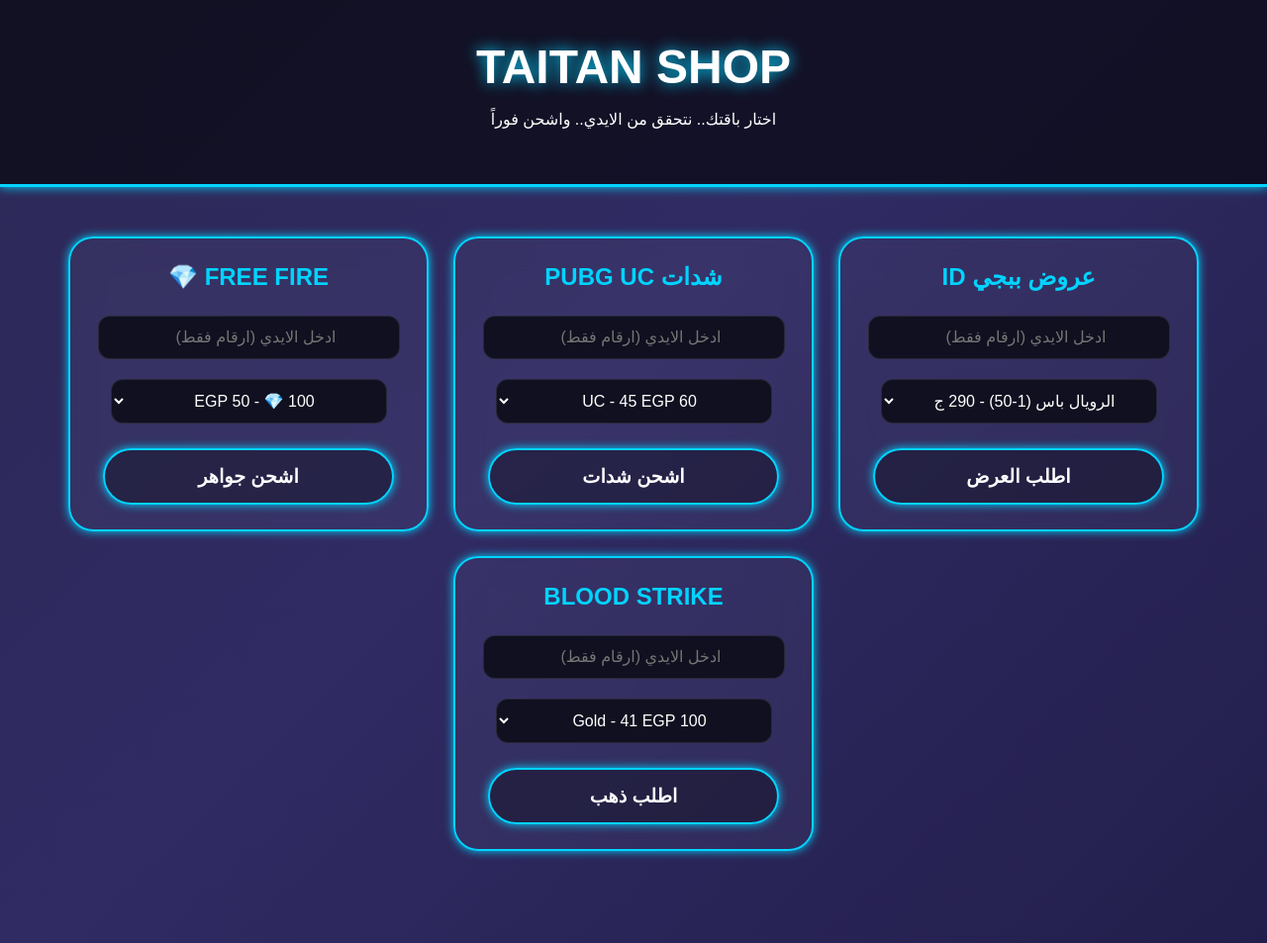
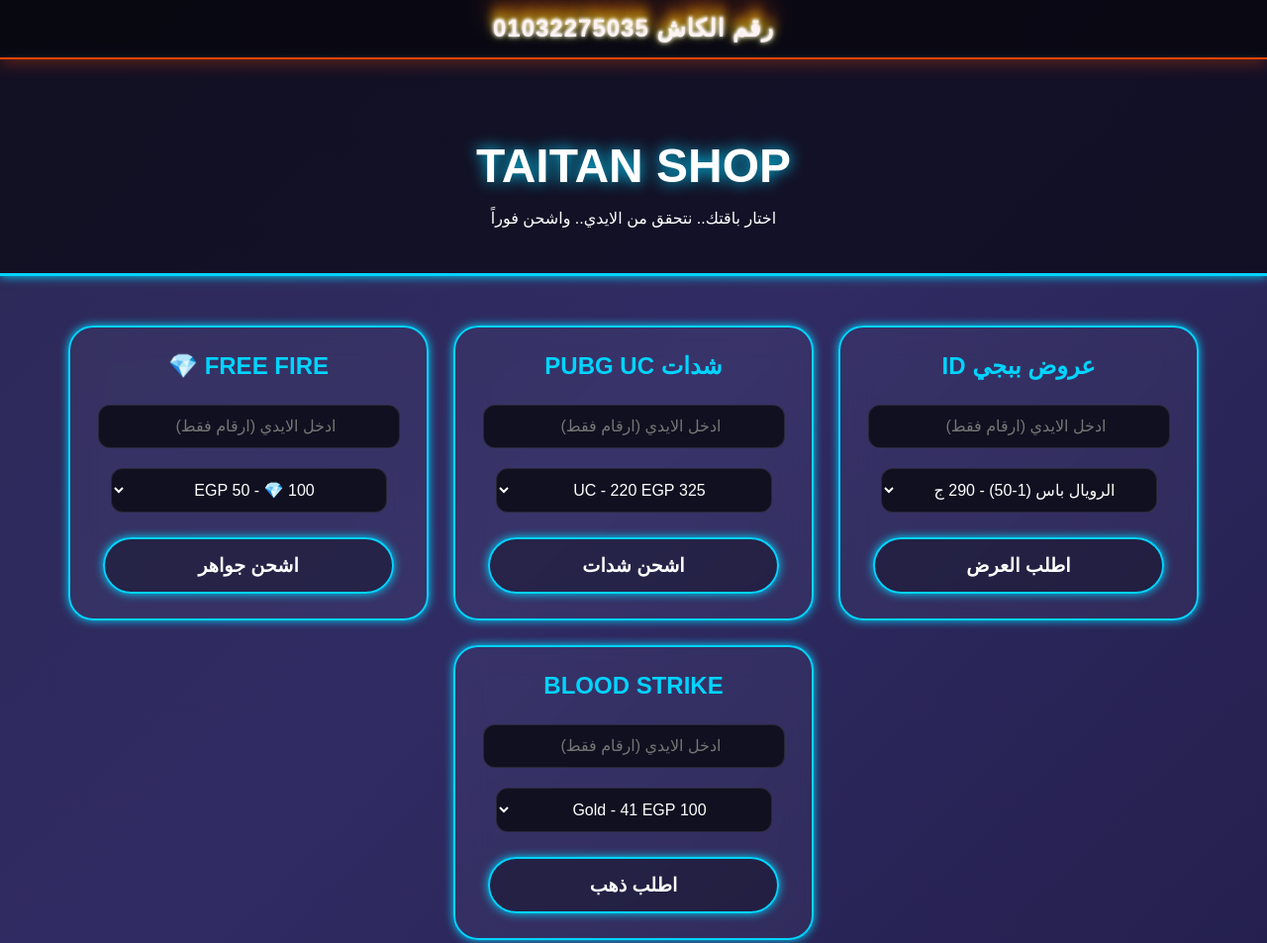
Before and after one commit to TaitanSHOP/TAITAN-SHOP, a plain HTML site: page index.html in a window 1280 px wide. Shown: the top 953 px of the page at 99% size. Drawn offline with Linux system fonts and the light colour scheme.

Commit message:
Update index.html

```diff
--- a/index.html
+++ b/index.html
@@ -3,19 +3,51 @@
 <head>
     <meta charset="UTF-8">
     <meta name="viewport" content="width=device-width, initial-scale=1.0">
-    <title>TAITAN SHOP | نظام الشحن الذكي</title>
+    <title>TAITAN SHOP | متجر الشحن الذكي الناري 🔥</title>
     <style>
+        /* حركة الخلفية العامة */
         @keyframes gradientBG { 0% { background-position: 0% 50%; } 50% { background-position: 100% 50%; } 100% { background-position: 0% 50%; } }
+
+        /* حركة النيون RGB للكروت */
         @keyframes rgbNeon { 0% { border-color: #00d4ff; box-shadow: 0 0 10px #00d4ff; } 33% { border-color: #8A2BE2; box-shadow: 0 0 10px #8A2BE2; } 66% { border-color: #00ff88; box-shadow: 0 0 10px #00ff88; } 100% { border-color: #00d4ff; box-shadow: 0 0 10px #00d4ff; } }
+
+        /* --- حركة تأثير النار --- */
+        @keyframes fireAnimation {
+            0% { text-shadow: 0 0 5px #fff, 0 -1px 3px #fff, 0 -2px 10px #ff3, 0 -10px 10px #f90, 0 -18px 20px #f60; color: #fff; }
+            50% { text-shadow: 0 0 5px #fff, 0 -1px 3px #fff, 0 -3px 12px #ff3, 0 -12px 12px #f90, 0 -20px 25px #f60; color: #fee; }
+            100% { text-shadow: 0 0 5px #fff, 0 -1px 3px #fff, 0 -2px 10px #ff3, 0 -10px 10px #f90, 0 -18px 20px #f60; color: #fff; }
+        }
 
         body {
             background: linear-gradient(-45deg, #0f0c29, #302b63, #24243e, #0f0c29);
             background-size: 400% 400%;
             animation: gradientBG 15s ease infinite;
-            color: white; font-family: Arial, sans-serif; text-align: center; margin: 0; padding-bottom: 100px;
+            color: white; font-family: Arial, sans-serif; text-align: center; margin: 0; padding-bottom: 100px; overflow-x: hidden;
         }
 
-        header { padding: 40px 20px; background: rgba(0, 0, 0, 0.6); border-bottom: 3px solid #00d4ff; margin-bottom: 40px; animation: rgbNeon 5s infinite; }
+        /* --- مستطيل الكاش العلوي --- */
+        .cash-bar {
+            background: rgba(0, 0, 0, 0.8);
+            border-bottom: 2px solid #ff4500;
+            padding: 15px 0;
+            position: fixed;
+            top: 0;
+            width: 100%;
+            z-index: 1000;
+            box-shadow: 0 5px 15px rgba(255, 69, 0, 0.3);
+        }
+
+        .cash-text {
+            font-size: 1.5em;
+            font-weight: bold;
+            margin: 0;
+            letter-spacing: 1px;
+            /* تطبيق تأثير النار */
+            animation: fireAnimation 1.5s ease-in-out infinite;
+            text-transform: uppercase;
+        }
+
+        header { padding: 80px 20px 30px; background: rgba(0, 0, 0, 0.6); border-bottom: 3px solid #00d4ff; margin-bottom: 40px; animation: rgbNeon 5s infinite; margin-top: 60px; /* مسافة عشان شريط الكاش */ }
         h1 { font-size: 3em; color: #fff; text-shadow: 0 0 15px #00d4ff; margin: 0; }
 
         .main-container { display: flex; justify-content: center; flex-wrap: wrap; gap: 25px; padding: 10px; }
@@ -43,6 +75,10 @@
 </head>
 <body>
 
+    <div class="cash-bar">
+        <p class="cash-text">رقم الكاش 01032275035</p>
+    </div>
+
     <header>
         <h1>TAITAN SHOP</h1>
         <p>اختار باقتك.. نتحقق من الايدي.. واشحن فوراً</p>
@@ -56,9 +92,7 @@
             <select id="offerPack">
                 <option value="الرويال باس (1-50) - 290 ج">الرويال باس (1-50) - 290 ج</option>
                 <option value="بطاقة النخبة (1-100) - 560 ج">بطاقة النخبة (1-100) - 560 ج</option>
-                <option value="ELITE PASS PLUS - 1390 ج">ELITE PASS PLUS - 1390 ج</option>
                 <option value="برايم بلس شهر - 475 ج">برايم بلس شهر - 475 ج</option>
-                <option value="حزمة الشراء الاول - 55 ج">حزمة الشراء الاول - 55 ج</option>
                 <option value="القنبلة الخرافي - 250 ج">القنبلة الخرافي - 250 ج</option>
             </select>
             <button class="order-btn" onclick="checkAndSend('ببجي عروض', 'offerID', 'offerPack', 8, 12)">اطلب العرض</button>
@@ -68,7 +102,6 @@
             <div class="game-title">شدات PUBG UC</div>
             <input type="number" id="pubgID" placeholder="ادخل الايدي (ارقام فقط)">
             <select id="pubgPack">
-                <option value="60 شدة - 45 ج">60 UC - 45 EGP</option>
                 <option value="325 شدة - 220 ج">325 UC - 220 EGP</option>
                 <option value="660 شدة - 435 ج">660 UC - 435 EGP</option>
                 <option value="1800 شدة - 1090 ج">1800 UC - 1090 EGP</option>
@@ -83,7 +116,6 @@
                 <option value="100 جوهرة - 50 ج">100 💎 - 50 EGP</option>
                 <option value="210 جوهرة - 105 ج">210 💎 - 105 EGP</option>
                 <option value="520+10 جواهر - 260 ج">520+10 💎 - 260 EGP</option>
-                <option value="1080+108 جواهر - 470 ج">1080+108 💎 - 470 EGP</option>
             </select>
             <button class="order-btn" onclick="checkAndSend('فري فاير', 'ffID', 'ffPack', 8, 11)">اشحن جواهر</button>
         </div>
```
